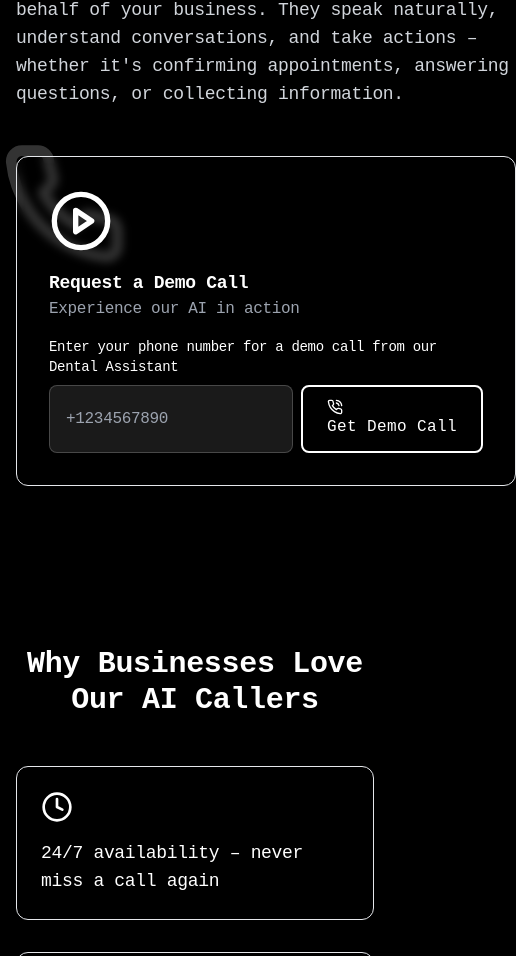
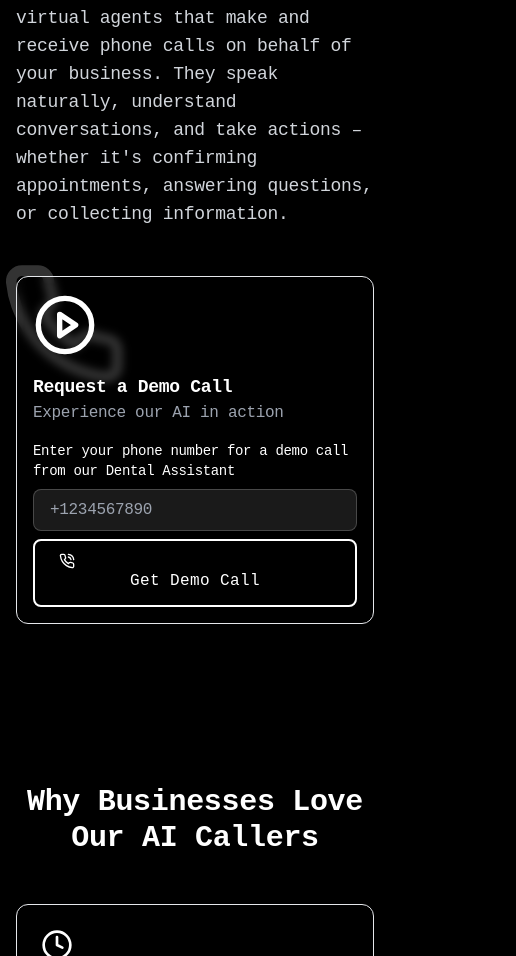
Before and after one commit to SpartanBadge/Autonomx, a React (Vite) app: page /ai-phone-callers in a window 390 px wide. Shown: the part 1044-2000 px from the top of the page, 516 px wide, since content can reach past the window. Built offline with nearby package versions, Linux system fonts and the light colour scheme; the HTML template or start-up script is replaced by a standard one; a web font is replaced by a local one.

Commit message:
Fix navigation and responsive issues

```diff
--- a/src/pages/AIPhoneCallers.tsx
+++ b/src/pages/AIPhoneCallers.tsx
@@ -153,10 +153,10 @@ const AIPhoneCallers = () => {
               initial={{ opacity: 0, x: 20 }}
               whileInView={{ opacity: 1, x: 0 }}
               viewport={{ once: true }}
-              className="relative"
+              className="relative w-full md:w-auto"
             >
               <Phone className="w-32 h-32 text-primary-glow absolute -top-4 -left-4 opacity-20" />
-              <div className="rounded-xl border border-primary-glow/20 p-8 backdrop-blur-sm">
+              <div className="rounded-xl border border-primary-glow/20 p-4 md:p-8 backdrop-blur-sm">
                 <PlayCircle className="w-16 h-16 text-primary-glow mb-4" />
                 <div className="space-y-4">
                   <div>
@@ -168,7 +168,7 @@ const AIPhoneCallers = () => {
                     <label htmlFor="phoneNumber" className="block text-sm font-medium">
                       Enter your phone number for a demo call from our Dental Assistant
                     </label>
-                    <div className="flex gap-2">
+                    <div className="flex flex-col md:flex-row gap-2">
                       <input
                         type="tel"
                         id="phoneNumber"
```
